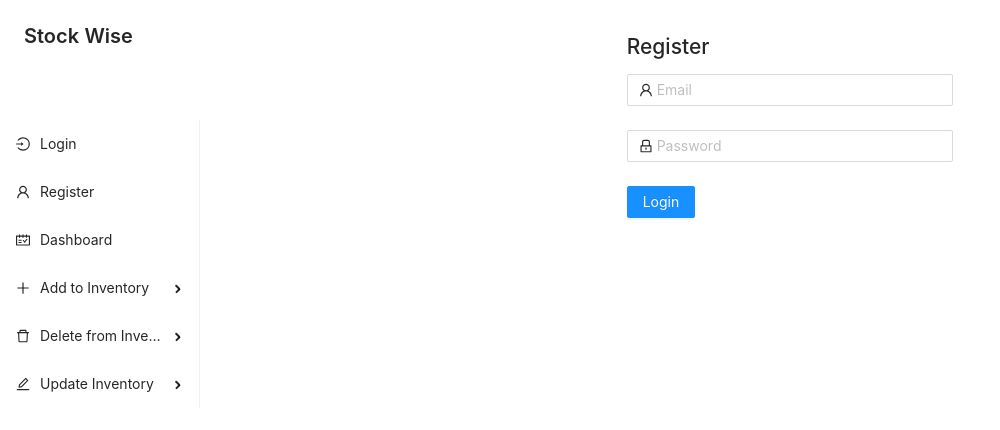
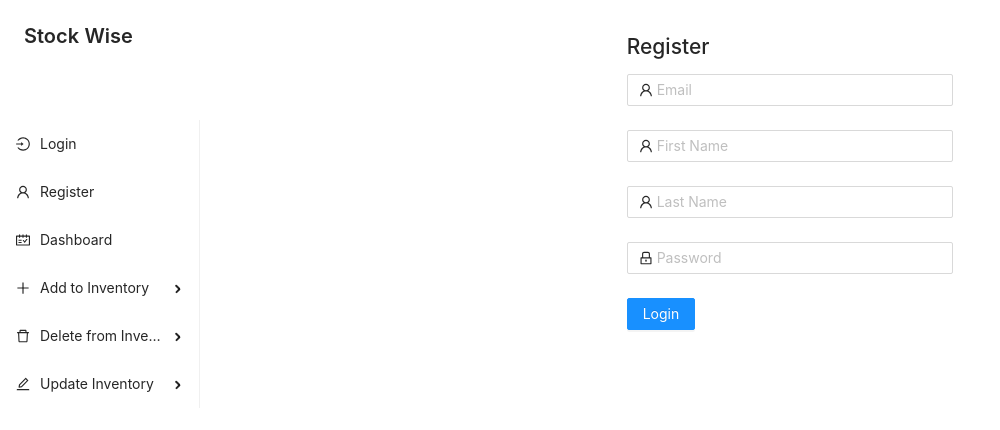
Before and after one commit to steph-morrissey/stock-wise-client, a React (Create React App) app: page /#/register in a window 1280 px wide. Shown: the top 430 px of the page, without its empty margins (0-1000 px from the left). Built offline with nearby package versions, Linux system fonts and the light colour scheme.

Commit message:
Added firstname/lastname to register form, removed onSubmit from both forms

```diff
--- a/src/components/Login.js
+++ b/src/components/Login.js
@@ -46,7 +46,7 @@ export const Login = () => {
         <Row justify='center' align='middle'>
           <Col lg={8} md={8} sm={12} xs={24}>
             <h1>Login</h1>
-            <Form name='normal_login' className='login-form'>
+            <Form name='user_login' className='login-form'>
               <Form.Item
                 name='email'
                 rules={[
@@ -84,7 +84,6 @@ export const Login = () => {
               <Form.Item>
                 <Button
                   type='primary'
-                  htmlType='submit'
                   className='login-form-button'
                   onClick={onSubmit}
                 >
--- a/src/components/Navbar.js
+++ b/src/components/Navbar.js
@@ -12,10 +12,6 @@ import {
 } from '@ant-design/icons';
 
 const { SubMenu } = Menu;
-
-function handleClick(e) {
-  console.log('click', e);
-}
 
 class Navbar extends React.Component {
   state = {
@@ -36,7 +32,7 @@ class Navbar extends React.Component {
           onClick={this.toggleCollapsed}
           style={{ marginBottom: 16 }}
         ></Button>
-        <Menu onClick={handleClick} mode='vertical'>
+        <Menu mode='vertical'>
           <Menu.Item key='1' icon={<LoginOutlined />}>
             <Link to='/login'>Login</Link>
           </Menu.Item>
--- a/src/components/Register.js
+++ b/src/components/Register.js
@@ -9,6 +9,8 @@ import { UserOutlined, LockOutlined } from '@ant-design/icons';
 export const Register = () => {
   const [email, setEmail] = useState('');
   const [password, setPassword] = useState('');
+  const [firstName, setFirstName] = useState('');
+  const [lastName, setLastName] = useState('');
   const [statusMessage, setStatusMessage] = useState('');
   const [registrationSuccess, setRegistrationSuccess] = useState(false);
 
@@ -20,12 +22,22 @@ export const Register = () => {
     setPassword(event.target.value);
   };
 
+  const onFirstName = (event) => {
+    setFirstName(event.target.value);
+  };
+
+  const onLastName = (event) => {
+    setLastName(event.target.value);
+  };
+
   const onSubmit = async () => {
     const {
       data: { success, message },
     } = await axios.post(REGISTER_URL, {
       email,
       password,
+      firstName,
+      lastName,
     });
 
     if (success) {
@@ -41,7 +53,7 @@ export const Register = () => {
         <Row justify='center'>
           <Col span={8}>
             <h1>Register</h1>
-            <Form name='normal_login' className='login-form'>
+            <Form name='register_user' className='login-form'>
               <Form.Item
                 name='email'
                 rules={[
@@ -56,6 +68,40 @@ export const Register = () => {
                   placeholder='Email'
                   value={email}
                   onChange={onEmailChange}
+                />
+              </Form.Item>
+              <Form.Item
+                name='firstName'
+                rules={[
+                  {
+                    required: true,
+                    message: 'Please input your first name!',
+                  },
+                ]}
+              >
+                <Input
+                  prefix={<UserOutlined className='site-form-item-icon' />}
+                  type='text'
+                  placeholder='First Name'
+                  value={firstName}
+                  onChange={onFirstName}
+                />
+              </Form.Item>
+              <Form.Item
+                name='lastName'
+                rules={[
+                  {
+                    required: true,
+                    message: 'Please input your last name!',
+                  },
+                ]}
+              >
+                <Input
+                  prefix={<UserOutlined className='site-form-item-icon' />}
+                  type='text'
+                  placeholder='Last Name'
+                  value={lastName}
+                  onChange={onLastName}
                 />
               </Form.Item>
               <Form.Item
@@ -79,7 +125,6 @@ export const Register = () => {
               <Form.Item>
                 <Button
                   type='primary'
-                  htmlType='submit'
                   className='login-form-button'
                   onClick={onSubmit}
                 >
```
